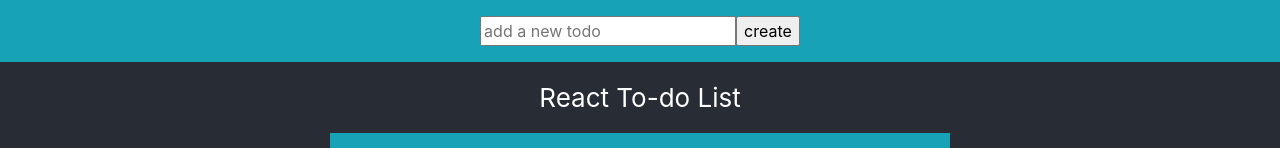
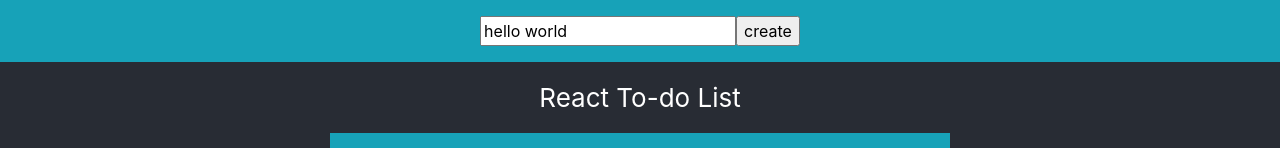
Before and after one commit to jackcho626/react-todo-list, a React (Create React App) app: page / in a window 1280 px wide. Shown: the top 148 px of the page. Built offline with nearby package versions, Linux system fonts and the light colour scheme.

Commit message:
Redux updates

```diff
--- a/src/App.js
+++ b/src/App.js
@@ -3,6 +3,7 @@
 import { create } from 'domain'
 import * as R from 'ramda'
 import { Alert, Row, Form, FormControl, Nav, Navbar } from 'react-bootstrap'
+import { CreateTodoContainer } from './containers/create'
 
 const doneLens = R.lensProp('done')
 const taskLens = R.lensProp('task')
@@ -27,30 +28,31 @@
     </Row>
 )
 
-const CreateTodo = ({ setTodo, submitTodo }) => (
-  <div className='bg-info'>
-    <form className='p-3' onSubmit={ submitTodo }>
-      <input placeholder='add a new todo' onChange={ e => setTodo(e.target.value) } />
-      <input type='submit' value='create' />
-    </form>
-  </div>
-)
-const CreateTodoContainer = ({ todoList, setTodoList }) => {
-  const [todo, setTodo] = useState('')
+// export const CreateTodo = ({ setTodo, submitTodo }) => (
+//   <div className='bg-info'>
+//     <form className='p-3' onSubmit={ submitTodo }>
+//       <input placeholder='add a new todo' onChange={ e => setTodo(e.target.value) } />
+//       <input type='submit' value='create' />
+//     </form>
+//   </div>
+// )
+// const CreateTodoContainer = ({ todoList, setTodoList }) => {
+//   const [todo, setTodo] = useState('')
 
-  const createTodo = task => {
-    // const newList = [ ...todoList, { task } ]
-    const newList = R.append({ task, done: false }, todoList)
-    setTodoList(newList)
-  }
+//   const createTodo = task => {
+//     // const newList = [ ...todoList, { task } ]
+//     const newList = R.append({ task, done: false }, todoList)
+//     setTodoList(newList)
+//   }
 
-  const submitTodo = (e) => {
-    e.preventDefault() // prevent reverting to default
-    createTodo(todo)
-  }
+//   const submitTodo = (e) => {
+//     e.preventDefault() // prevent reverting to default
+//     createTodo(todo)
+//   }
 
-  return <CreateTodo setTodo={ setTodo } submitTodo={ submitTodo } />
-}
+//   return <CreateTodo setTodo={ setTodo } submitTodo={ submitTodo } />
+// }
+
 
 const App = ({ todoList, setTodoList, toggleDone, removeTodo, filterDone, setSearchStr }) => (
   <div className='App mt-0'>
--- /dev/null
+++ b/src/components/create.js
@@ -0,0 +1,10 @@
+import React from 'react'
+
+export const CreateTodo = ({ setTodo, submitTodo, value }) => (
+    <div className='bg-info'>
+        <form className='p-3' onSubmit={ submitTodo }>
+        <input placeholder='add a new todo' onChange={ e => setTodo(e.target.value)} value={ value } />
+        <input type='submit' value='create' />
+        </form>
+    </div>
+)
--- /dev/null
+++ b/src/containers/create.js
@@ -0,0 +1,13 @@
+import { connect } from 'react-redux'
+import { CreateTodo } from '../components/create'
+
+const mapStateToProps = state  => ({
+  value: 'hello world'
+})
+
+const mapDispatchToProps = dispatch => ({
+  setTodo: console.log,
+  submitTodo: console.log
+})
+
+export const CreateTodoContainer = connect(mapStateToProps, mapDispatchToProps)(CreateTodo)
```
